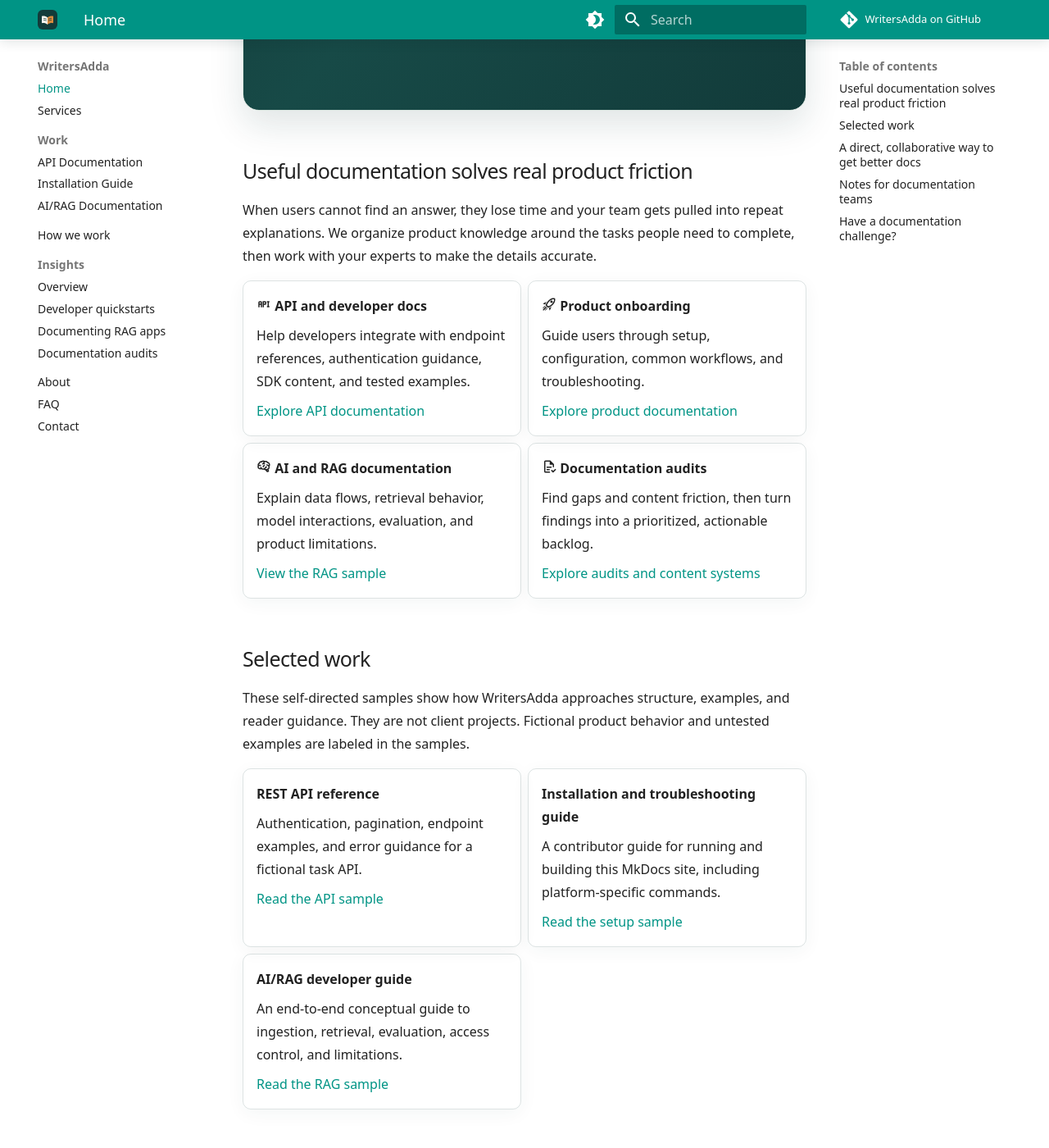
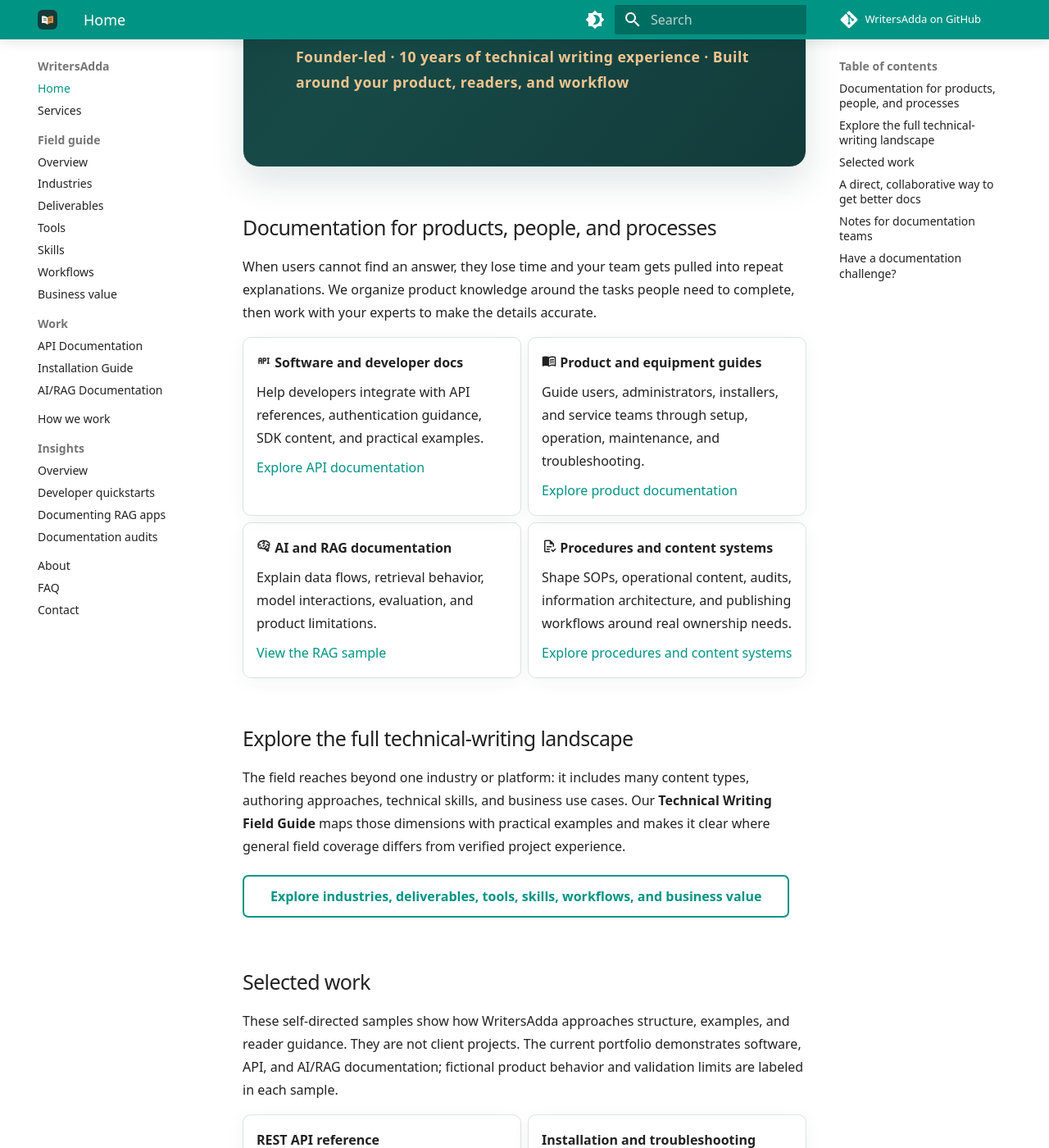
Before and after one commit to writersadda24/writersadda, an MkDocs documentation site: the page built from docs/index.md, in a window 1280 px wide and 1400 px high, scrolled down 873 px. Shown: the whole window at 82% size. Built offline with MkDocs 1.6.1 and Material for MkDocs 9.7.7, drawn with Linux system fonts in a browser that asks for light colours; comment, search, counter and statistics services are not loaded; some of the changed text lies outside the part shown.

Commit message:
Expand WritersAdda technical writing field guide

```diff
--- a/docs/index.md
+++ b/docs/index.md
@@ -1,33 +1,33 @@
 <section class="home-hero" markdown>
 
-# Make your complex product easier to use.
+# Make complex products and processes easier to use.
 
-WritersAdda turns product knowledge into clear, useful documentation for software, APIs, and AI-enabled products. Give customers a smoother path to value and give your engineering team content they can review and maintain.
+WritersAdda turns complex product and process knowledge into clear, useful documentation. From software and APIs to product guides, procedures, and AI-enabled systems, give readers a clearer path to the work they need to do.
 
 [Discuss a project](contact.md){ .md-button .md-button--primary }
 [Explore work samples](#selected-work){ .md-button }
 
-**Founder-led · 10 years of technical writing experience · Docs-as-code ready**
+**Founder-led · 10 years of technical writing experience · Built around your product, readers, and workflow**
 
 </section>
 
-## Useful documentation solves real product friction
+## Documentation for products, people, and processes
 
 When users cannot find an answer, they lose time and your team gets pulled into repeat explanations. We organize product knowledge around the tasks people need to complete, then work with your experts to make the details accurate.
 
 <div class="grid cards" markdown>
 
--   :material-api: **API and developer docs**
+-   :material-api: **Software and developer docs**
 
-    Help developers integrate with endpoint references, authentication guidance, SDK content, and tested examples.
+    Help developers integrate with API references, authentication guidance, SDK content, and practical examples.
 
     [Explore API documentation](services.md#api-and-developer-documentation)
 
--   :material-rocket-launch-outline: **Product onboarding**
+-   :material-book-open-variant: **Product and equipment guides**
 
-    Guide users through setup, configuration, common workflows, and troubleshooting.
+    Guide users, administrators, installers, and service teams through setup, operation, maintenance, and troubleshooting.
 
-    [Explore product documentation](services.md#product-and-ai-documentation)
+    [Explore product documentation](services.md#product-and-user-documentation)
 
 -   :material-brain: **AI and RAG documentation**
 
@@ -35,17 +35,23 @@ When users cannot find an answer, they lose time and your team gets pulled into
 
     [View the RAG sample](projects/rag-documentation.md)
 
--   :material-file-document-check-outline: **Documentation audits**
+-   :material-file-document-check-outline: **Procedures and content systems**
 
-    Find gaps and content friction, then turn findings into a prioritized, actionable backlog.
+    Shape SOPs, operational content, audits, information architecture, and publishing workflows around real ownership needs.
 
-    [Explore audits and content systems](services.md#documentation-systems-and-audits)
+    [Explore procedures and content systems](services.md#operational-documentation-and-content-systems)
 
 </div>
 
+## Explore the full technical-writing landscape
+
+The field reaches beyond one industry or platform: it includes many content types, authoring approaches, technical skills, and business use cases. Our **Technical Writing Field Guide** maps those dimensions with practical examples and makes it clear where general field coverage differs from verified project experience.
+
+[Explore industries, deliverables, tools, skills, workflows, and business value](field-guide/index.md){ .md-button }
+
 ## Selected work { #selected-work }
 
-These self-directed samples show how WritersAdda approaches structure, examples, and reader guidance. They are not client projects. Fictional product behavior and untested examples are labeled in the samples.
+These self-directed samples show how WritersAdda approaches structure, examples, and reader guidance. They are not client projects. The current portfolio demonstrates software, API, and AI/RAG documentation; fictional product behavior and validation limits are labeled in each sample.
 
 <div class="grid cards" markdown>
 
--- a/mkdocs.yml
+++ b/mkdocs.yml
@@ -1,11 +1,19 @@
 site_name: WritersAdda
-site_description: Founder-led API, developer, and AI product documentation for teams that need clear, maintainable docs.
+site_description: Founder-led technical documentation for software, products, APIs, operations, and content systems, supported by a practical field guide.
 site_url: https://writersadda24.github.io/writersadda/
 repo_url: https://github.com/writersadda24/writersadda
 repo_name: WritersAdda on GitHub
 nav:
   - Home: index.md
   - Services: services.md
+  - Field guide:
+      - Overview: field-guide/index.md
+      - Industries: field-guide/industries.md
+      - Deliverables: field-guide/deliverables.md
+      - Tools: field-guide/tools.md
+      - Skills: field-guide/skills.md
+      - Workflows: field-guide/workflows.md
+      - Business value: field-guide/business-value.md
   - Work:
       - API Documentation: projects/api-documentation.md
       - Installation Guide: projects/installation-guide.md
```
Also changed, not shown: README.md (+2 -2 lines), docs/about.md (+1 -1 lines), docs/blog/index.md (+2 -0 lines), docs/faq.md (+13 -1 lines), docs/field-guide/business-value.md (added, +45 -0 lines), docs/field-guide/deliverables.md (added, +69 -0 lines), docs/field-guide/index.md (added, +59 -0 lines), docs/field-guide/industries.md (added, +30 -0 lines), docs/field-guide/skills.md (added, +79 -0 lines), docs/field-guide/tools.md (added, +71 -0 lines), docs/field-guide/workflows.md (added, +64 -0 lines), docs/services.md (+26 -13 lines).
